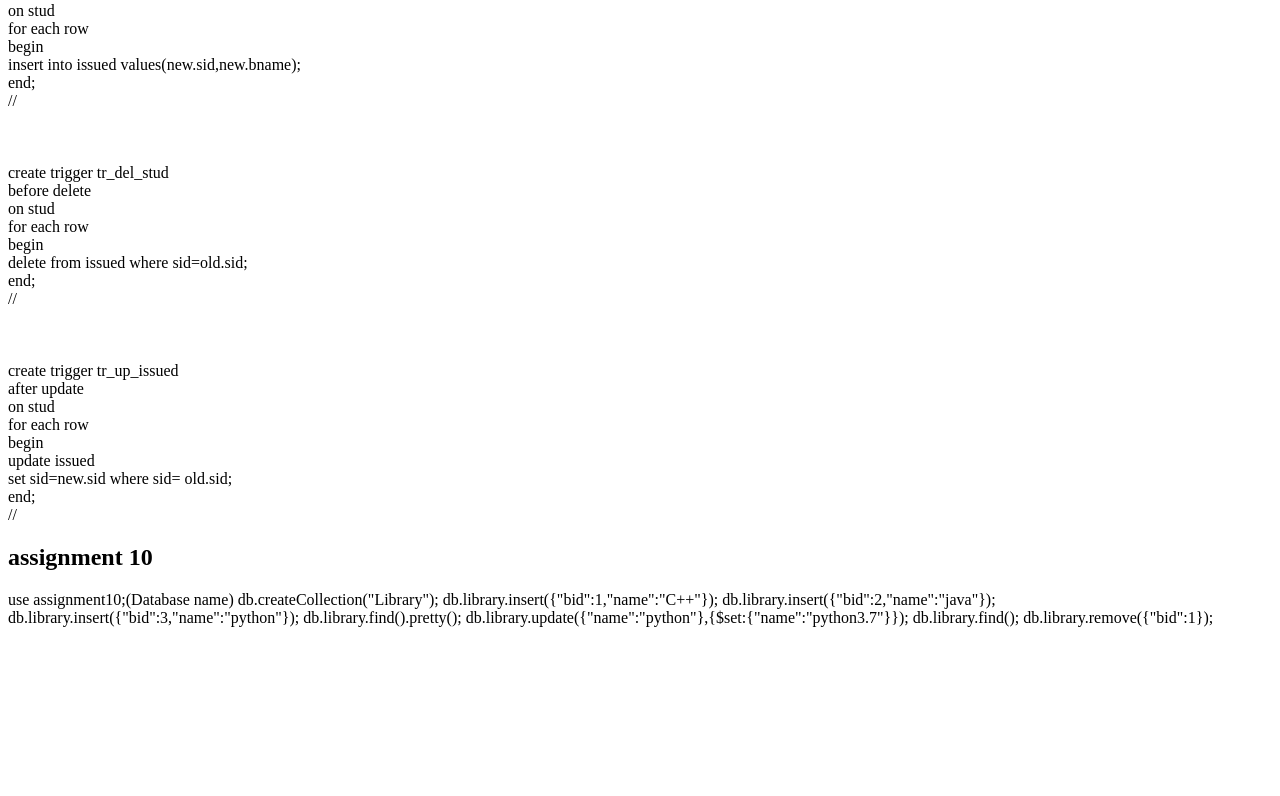
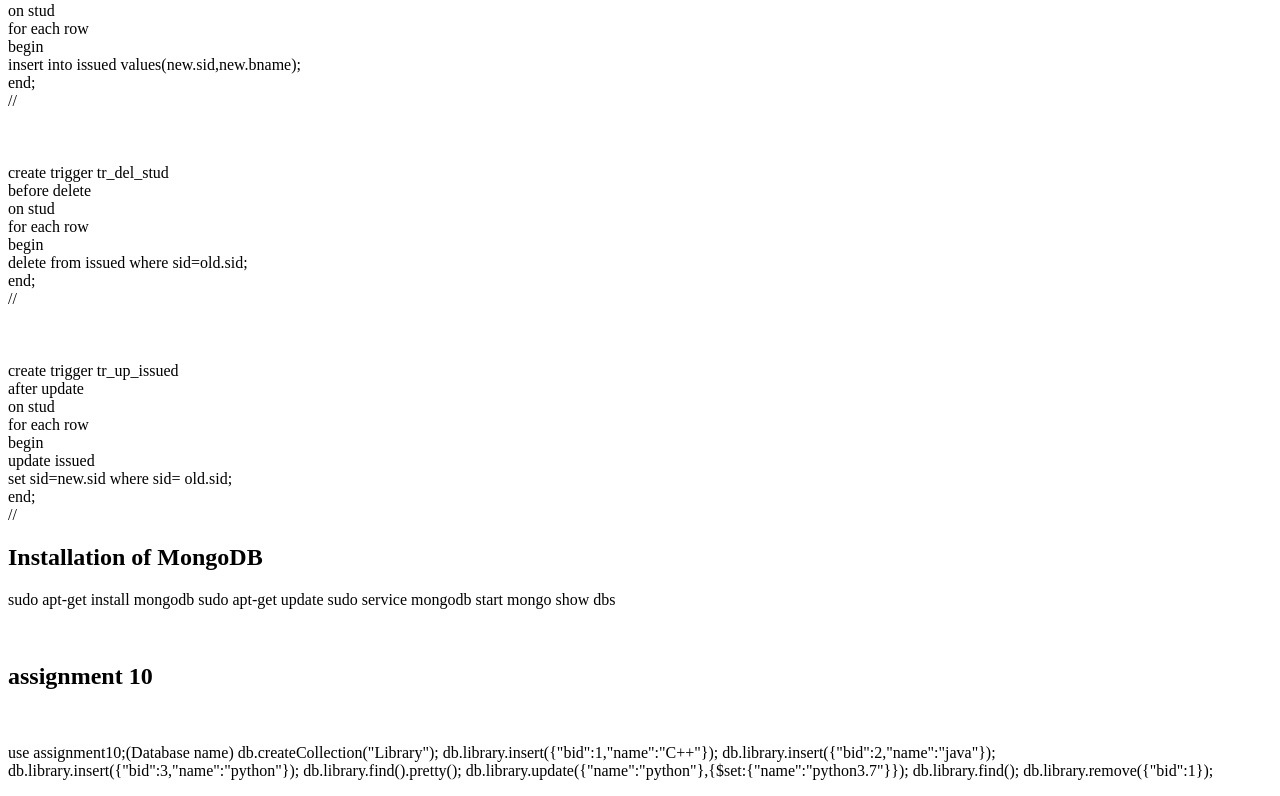
Before and after one commit to atharvabhanage02/mysql, a plain HTML site: page index.html in a window 1280 px wide. Shown: the part 1467-2263 px from the top of the page. Before the commit the page ends 2110 px from the top, so only its background shows below. Drawn offline with Linux system fonts and the light colour scheme.

Commit message:
added Installation of MongoDB commands

```diff
--- a/index.html
+++ b/index.html
@@ -131,7 +131,17 @@ set sid=new.sid where sid= old.sid;<br>
 end;<br>
 //<br>
         </p>
-<h2>assignment 10</h2>
+
+<h2>Installation of MongoDB</h2>
+        <p>
+            sudo apt-get install mongodb
+            sudo apt-get update
+            sudo service mongodb start
+            mongo
+            show dbs
+            </p><br>
+
+<h2>assignment 10</h2><br>
         <p>
             use assignment10;(Database name)
             db.createCollection("Library");
```
